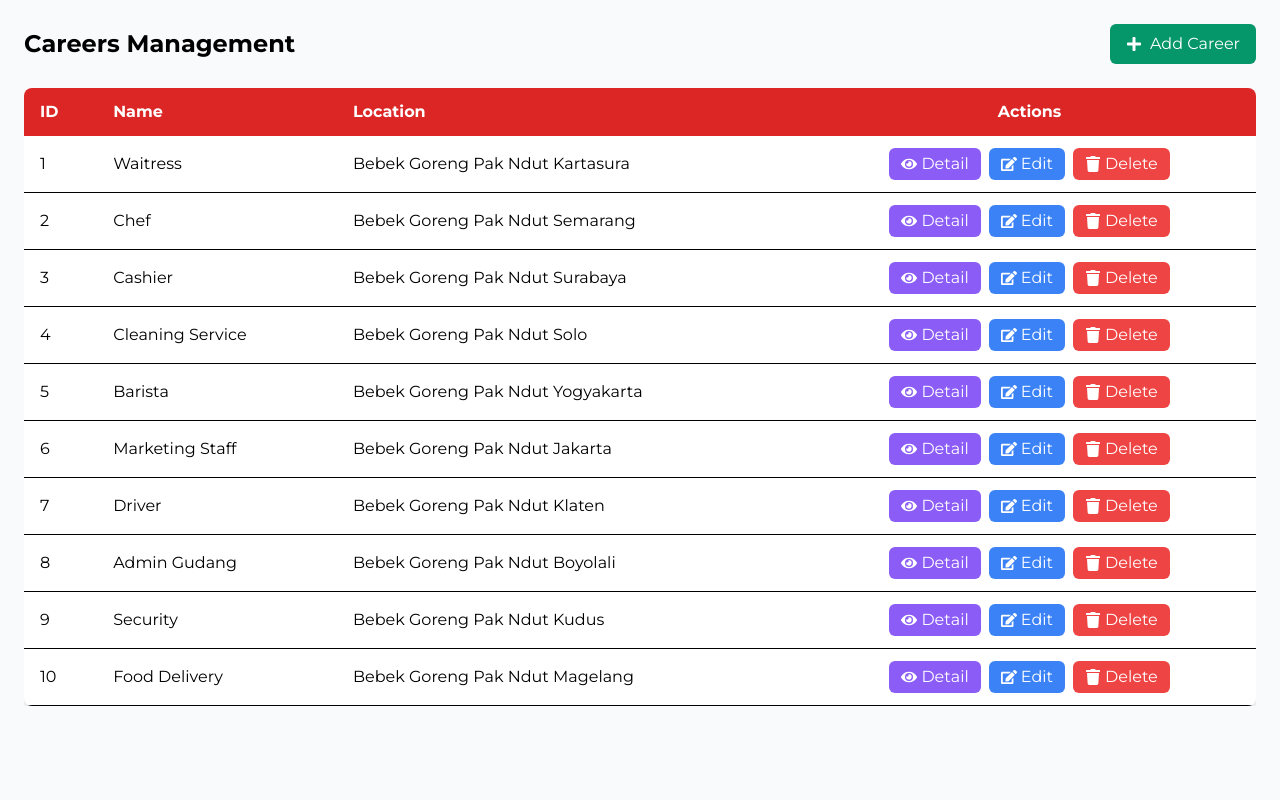
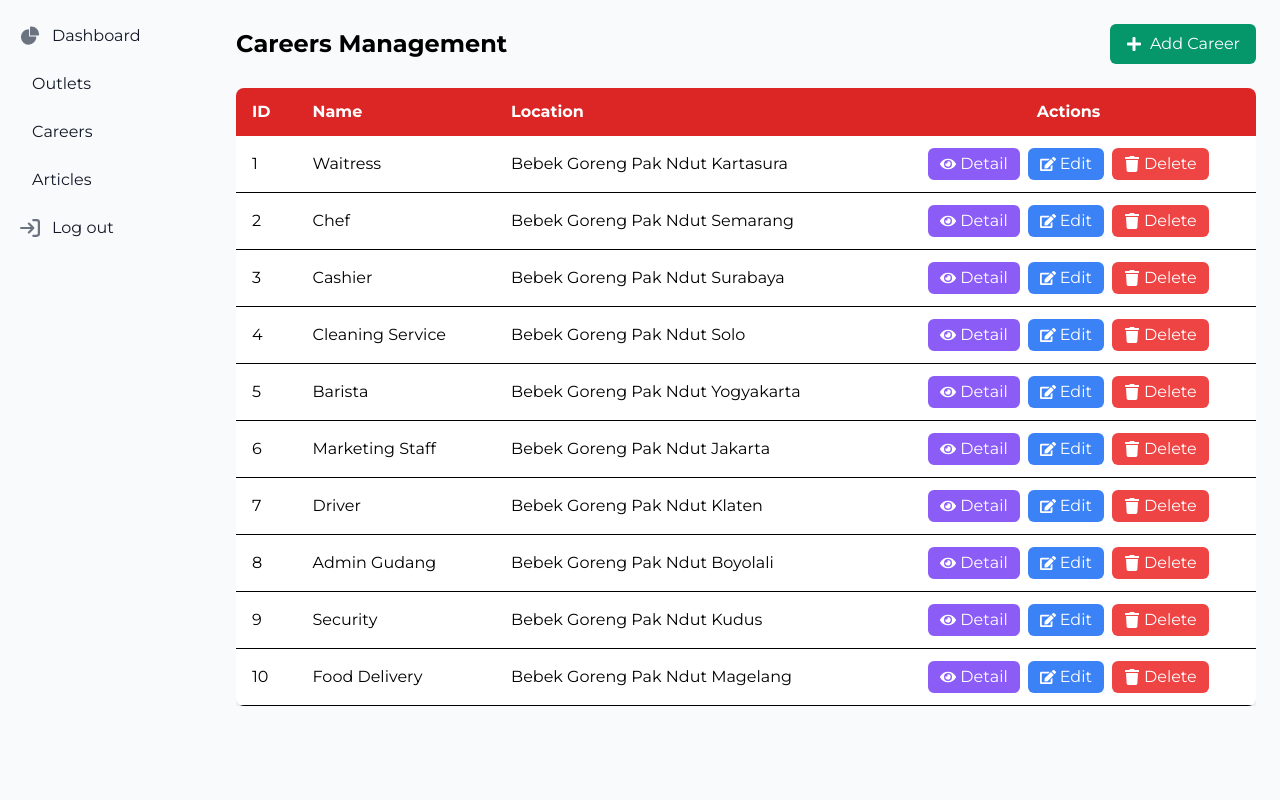
Before and after one commit to GilangAlfarizi/pak-ndut-official-website, a React (Vite) app: page /admin-careers in a window 1280 px wide. Shown: the top 800 px of the page. Built offline with nearby package versions, Linux system fonts and the light colour scheme.

Commit message:
wrap sidebar

```diff
--- a/src/components/adminCompenents/Sidebar.jsx
+++ b/src/components/adminCompenents/Sidebar.jsx
@@ -0,0 +1,116 @@
+const Sidebar = (props) => {
+  return (
+    <div className="flex">
+      <button
+        data-drawer-target="default-sidebar"
+        data-drawer-toggle="default-sidebar"
+        aria-controls="default-sidebar"
+        type="button"
+        class="inline-flex items-center p-2 mt-2 ms-3 text-sm text-gray-500 rounded-lg sm:hidden hover:bg-gray-100 focus:outline-none focus:ring-2 focus:ring-gray-200 dark:text-gray-400 dark:hover:bg-gray-700 dark:focus:ring-gray-600"
+      >
+        <span class="sr-only">Open sidebar</span>
+        <svg
+          class="w-6 h-6"
+          aria-hidden="true"
+          fill="currentColor"
+          viewBox="0 0 20 20"
+          xmlns="http://www.w3.org/2000/svg"
+        >
+          <path
+            clip-rule="evenodd"
+            fill-rule="evenodd"
+            d="M2 4.75A.75.75 0 012.75 4h14.5a.75.75 0 010 1.5H2.75A.75.75 0 012 4.75zm0 10.5a.75.75 0 01.75-.75h7.5a.75.75 0 010 1.5h-7.5a.75.75 0 01-.75-.75zM2 10a.75.75 0 01.75-.75h14.5a.75.75 0 010 1.5H2.75A.75.75 0 012 10z"
+          ></path>
+        </svg>
+      </button>
+
+      <aside
+        id="default-sidebar"
+        class=" top-0 left-0 z-40 w-64 h-screen transition-transform -translate-x-full sm:translate-x-0"
+        aria-label="Sidebar"
+      >
+        <div class="h-full px-3 py-4 overflow-y-auto bg-gray-50 dark:bg-gray-800">
+          <ul class="space-y-2 font-medium">
+            <li>
+              <a
+                href="/admin"
+                class="flex items-center p-2 text-gray-900 rounded-lg dark:text-white hover:bg-gray-100 dark:hover:bg-gray-700 group"
+              >
+                <svg
+                  class="w-5 h-5 text-gray-500 transition duration-75 dark:text-gray-400 group-hover:text-gray-900 dark:group-hover:text-white"
+                  aria-hidden="true"
+                  xmlns="http://www.w3.org/2000/svg"
+                  fill="currentColor"
+                  viewBox="0 0 22 21"
+                >
+                  <path d="M16.975 11H10V4.025a1 1 0 0 0-1.066-.998 8.5 8.5 0 1 0 9.039 9.039.999.999 0 0 0-1-1.066h.002Z" />
+                  <path d="M12.5 0c-.157 0-.311.01-.565.027A1 1 0 0 0 11 1.02V10h8.975a1 1 0 0 0 1-.935c.013-.188.028-.374.028-.565A8.51 8.51 0 0 0 12.5 0Z" />
+                </svg>
+                <span class="ms-3">Dashboard</span>
+              </a>
+            </li>
+            <li>
+              <a
+                href="/admin-outlets"
+                class="flex items-center p-2 text-gray-900 rounded-lg dark:text-white hover:bg-gray-100 dark:hover:bg-gray-700 group"
+              >
+                {/* <svg
+                  class="shrink-0 w-5 h-5 text-gray-500 transition duration-75 dark:text-gray-400 group-hover:text-gray-900 dark:group-hover:text-white"
+                  aria-hidden="true"
+                  xmlns="http://www.w3.org/2000/svg"
+                  fill="currentColor"
+                  viewBox="0 0 18 18"
+                >
+                  <path d="M6.143 0H1.857A1.857 1.857 0 0 0 0 1.857v4.286C0 7.169.831 8 1.857 8h4.286A1.857 1.857 0 0 0 8 6.143V1.857A1.857 1.857 0 0 0 6.143 0Zm10 0h-4.286A1.857 1.857 0 0 0 10 1.857v4.286C10 7.169 10.831 8 11.857 8h4.286A1.857 1.857 0 0 0 18 6.143V1.857A1.857 1.857 0 0 0 16.143 0Zm-10 10H1.857A1.857 1.857 0 0 0 0 11.857v4.286C0 17.169.831 18 1.857 18h4.286A1.857 1.857 0 0 0 8 16.143v-4.286A1.857 1.857 0 0 0 6.143 10Zm10 0h-4.286A1.857 1.857 0 0 0 10 11.857v4.286c0 1.026.831 1.857 1.857 1.857h4.286A1.857 1.857 0 0 0 18 16.143v-4.286A1.857 1.857 0 0 0 16.143 10Z" />
+                </svg> */}
+                <span class="flex-1 ms-3 whitespace-nowrap">Outlets</span>
+              </a>
+            </li>
+            <li>
+              <a
+                href="/admin-careers"
+                class="flex items-center p-2 text-gray-900 rounded-lg dark:text-white hover:bg-gray-100 dark:hover:bg-gray-700 group"
+              >
+                <span class="flex-1 ms-3 whitespace-nowrap">Careers</span>
+              </a>
+            </li>
+            <li>
+              <a
+                href="/admin-articles"
+                class="flex items-center p-2 text-gray-900 rounded-lg dark:text-white hover:bg-gray-100 dark:hover:bg-gray-700 group"
+              >
+                <span class="flex-1 ms-3 whitespace-nowrap">Articles</span>
+              </a>
+            </li>
+            <li>
+              <a
+                href="/admin"
+                class="flex items-center p-2 text-gray-900 rounded-lg dark:text-white hover:bg-gray-100 dark:hover:bg-gray-700 group"
+              >
+                <svg
+                  class="shrink-0 w-5 h-5 text-gray-500 transition duration-75 dark:text-gray-400 group-hover:text-gray-900 dark:group-hover:text-white"
+                  aria-hidden="true"
+                  xmlns="http://www.w3.org/2000/svg"
+                  fill="none"
+                  viewBox="0 0 18 16"
+                >
+                  <path
+                    stroke="currentColor"
+                    stroke-linecap="round"
+                    stroke-linejoin="round"
+                    stroke-width="2"
+                    d="M1 8h11m0 0L8 4m4 4-4 4m4-11h3a2 2 0 0 1 2 2v10a2 2 0 0 1-2 2h-3"
+                  />
+                </svg>
+                <span class="flex-1 ms-3 whitespace-nowrap">Log out</span>
+              </a>
+            </li>
+          </ul>
+        </div>
+      </aside>
+      {props.children}
+    </div>
+  );
+};
+
+export default Sidebar;
--- a/src/main.jsx
+++ b/src/main.jsx
@@ -12,7 +12,6 @@
   <React.StrictMode>
     <LanguageProvider>
       <App />
-      <Footer />
     </LanguageProvider>
   </React.StrictMode>
 );
--- a/src/pages/adminPage/adminPage.jsx
+++ b/src/pages/adminPage/adminPage.jsx
@@ -1,7 +1,9 @@
+import Sidebar from "../../components/adminCompenents/Sidebar"
+
 const AdminPage = () => {
   return (
     <>
-      <div>Test</div>
+      <Sidebar/>
     </>
   );
 };
--- a/src/pages/adminPage/career/careerPage.jsx
+++ b/src/pages/adminPage/career/careerPage.jsx
@@ -1,6 +1,7 @@
 import { useEffect, useState } from "react";
 import { FaEdit, FaTrash, FaPlus, FaEye } from "react-icons/fa";
 import { useNavigate } from "react-router-dom";
+import Sidebar from "../../../components/adminCompenents/Sidebar";
 
 // 🔹 Modal Detail
 const DetailModal = ({ career, onClose }) => {
@@ -59,7 +60,8 @@
   };
 
   return (
-    <div className="p-6 bg-gray-50 min-h-screen relative">
+    <Sidebar>
+    <div className="p-6 bg-gray-50 min-h-screen relative w-full">
       <div className="flex justify-between items-center mb-6">
         <h1 className="text-2xl font-bold">Careers Management</h1>
         <button
@@ -127,6 +129,7 @@
         />
       )}
     </div>
+    </Sidebar>
   );
 };
 
--- a/src/pages/article/article.jsx
+++ b/src/pages/article/article.jsx
@@ -2,14 +2,16 @@
 import Navbar from "../../components/global/Nav";
 import ArticleCard from "../../components/article/MainArticle";
 import ArticleComponent from "../../components/article/ArticleComponent";
+import Footer from "../../components/global/Foot";
 
 const Article = () => {
-    return (
+  return (
     <>
-     <div>
+      <div>
         <Navbar />
         <ArticleCard />
         <ArticleComponent />
+        <Footer />
       </div>
     </>
   );
--- a/src/pages/article/articleDetails.jsx
+++ b/src/pages/article/articleDetails.jsx
@@ -1,6 +1,7 @@
 import React from "react";
 import Navbar from "../../components/global/Nav";
 import ArticleDetail from "../../components/article/ArticleDetail";
+import Footer from "../../components/global/Foot";
 
 const ArticleDetails = () => {
     return (
@@ -8,6 +9,7 @@
      <div>
         <Navbar />
         <ArticleDetail />
+        <Footer />
       </div>
     </>
   );
--- a/src/pages/career/career.jsx
+++ b/src/pages/career/career.jsx
@@ -1,13 +1,15 @@
 import React from "react";
 import Navbar from "../../components/global/Nav";
 import JobList from "../../components/career/JobList";
+import Footer from "../../components/global/Foot";
 
 const Career = () => {
-    return (
+  return (
     <>
-     <div>
+      <div>
         <Navbar />
         <JobList />
+        <Footer />
       </div>
     </>
   );
--- a/src/pages/career/detail.jsx
+++ b/src/pages/career/detail.jsx
@@ -1,13 +1,15 @@
 import React from "react";
 import Navbar from "../../components/global/Nav";
 import JobDetail from "../../components/career/JobDetail";
+import Footer from "../../components/global/Foot";
 
 const CareerDetail = () => {
-    return (
+  return (
     <>
-     <div>
+      <div>
         <Navbar />
         <JobDetail />
+        <Footer />
       </div>
     </>
   );
--- a/src/pages/home/home.jsx
+++ b/src/pages/home/home.jsx
@@ -6,6 +6,7 @@
 import Outlets from "../../components/home/Outlets";
 import Criteria from "../../components/home/Criteria";
 import JoinUs from "../../components/home/JoinUs";
+import Footer from "../../components/global/Foot";
 const LandingPage = () => {
   return (
     <>
@@ -17,6 +18,7 @@
         <Outlets />
         <Criteria />
         <JoinUs />
+        <Footer />
       </div>
     </>
   );
--- a/src/pages/reservation/reservation.jsx
+++ b/src/pages/reservation/reservation.jsx
@@ -2,6 +2,7 @@
 import { useEffect, useState } from "react";
 import Navbar from "../../components/global/Nav";
 import { useLanguage } from "../../context/LanguageContext";
+import Footer from "../../components/global/Foot";
 
 const Reservation = () => {
   const [OutletsData, SetOutletsData] = useState([]);
@@ -61,6 +62,7 @@
           <p className="text-center">{t.noOutlet}</p>
         </div>
       )}
+    <Footer />
     </div>
   );
 };
```
